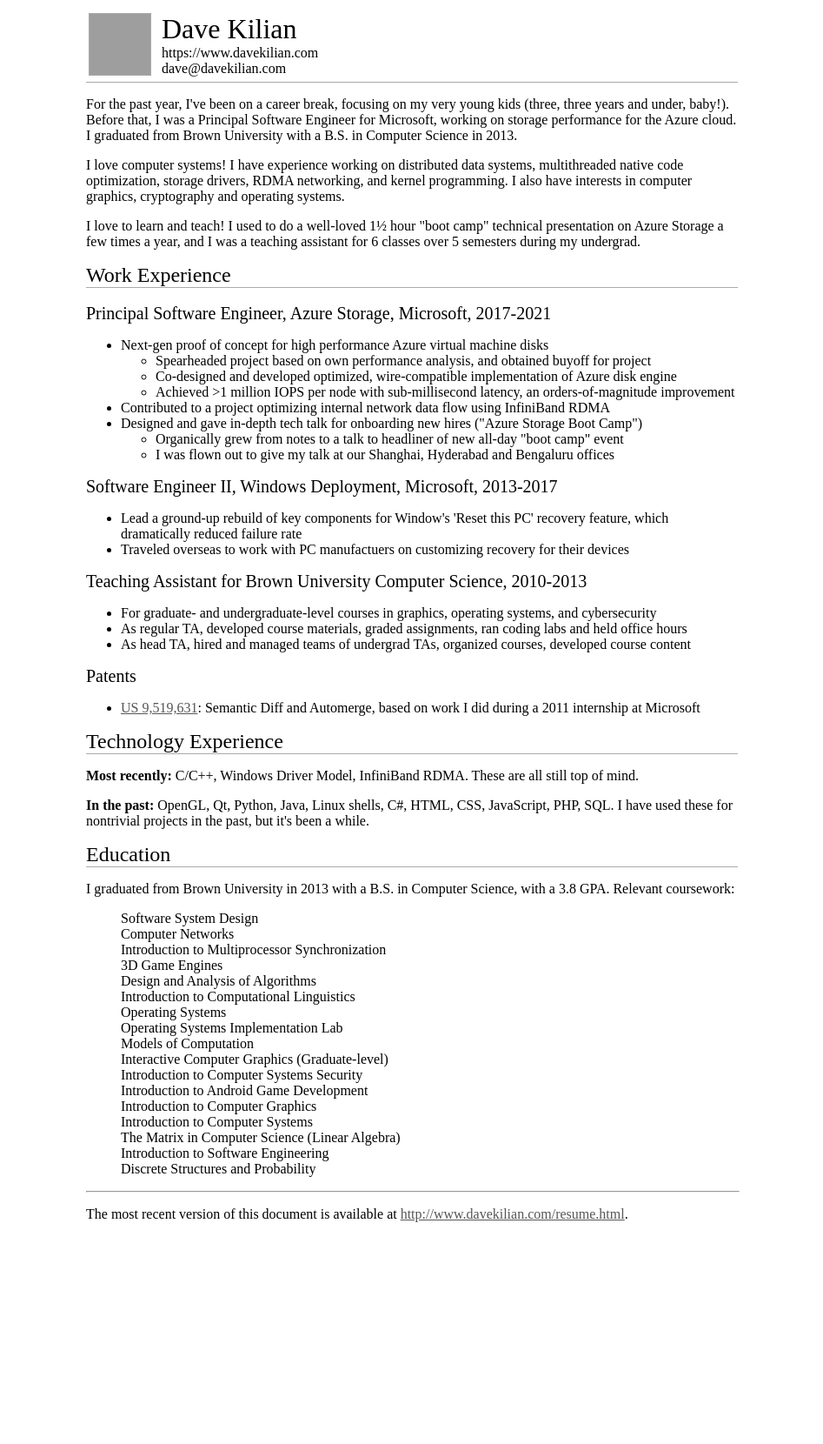
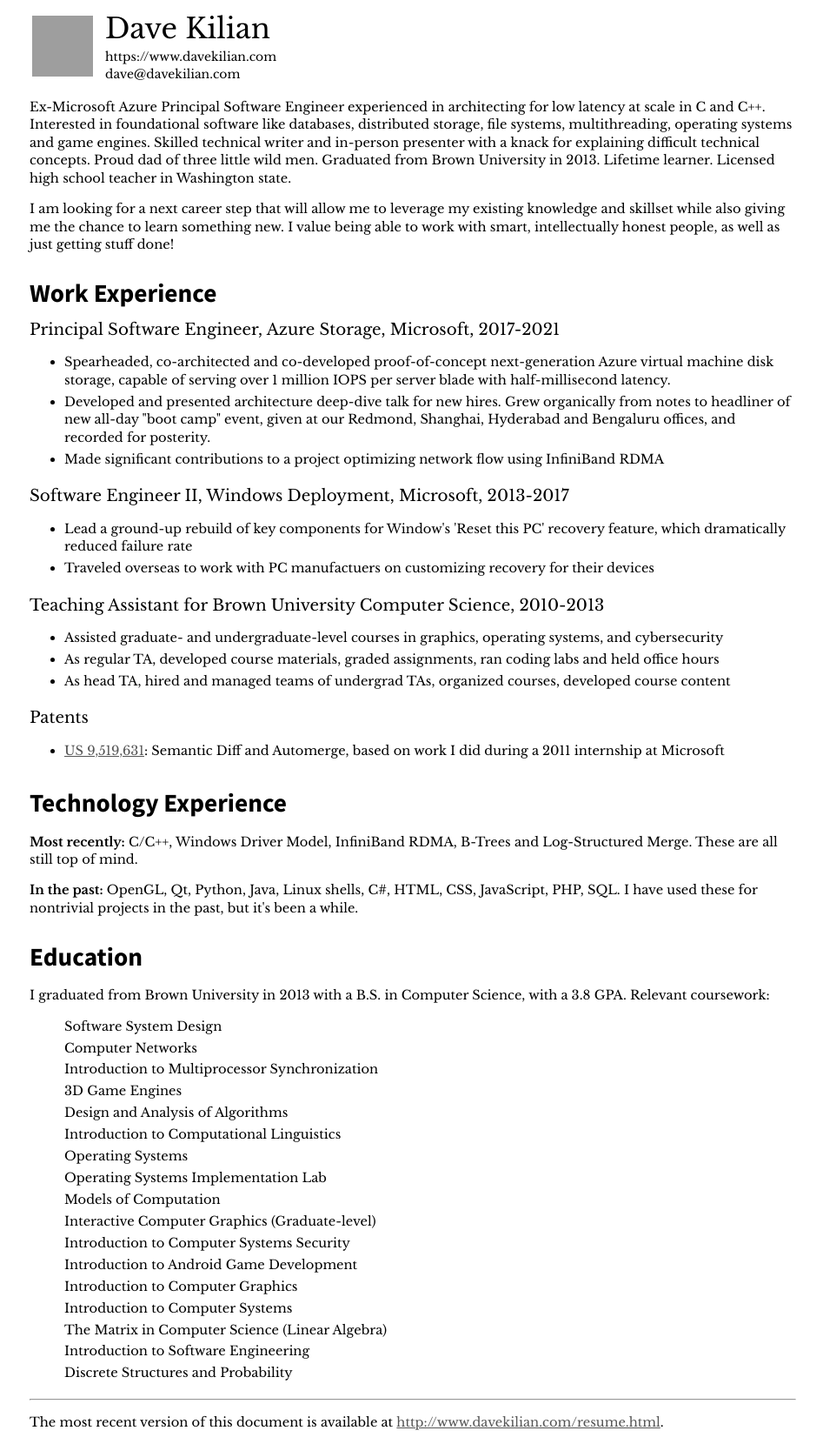
Before and after one commit to davekilian/davekilian.github.com, a Jekyll site: the page resume.html, which Jekyll copies as it is, in a window 1280 px wide. Shown: the whole page at 87% size, without its empty margins (166-1113 px from the left). Built offline with Jekyll 4.4.1, drawn with Linux system fonts in a browser that asks for light colours; before the commit the page ends 1421 px from its top, so only the background shows below that; grey boxes are pictures that could not be loaded.

Commit message:
Resume facelift

```diff
--- a/_layouts/default.html
+++ b/_layouts/default.html
@@ -21,7 +21,7 @@
                         <div class="row-fluid">
                             <div class="col-xs-3"><h4><a href="/about.html">About</a></h4></div>
                             <div class="col-xs-3"><h4><a href="/index.html">Blog</a></h4></div>
-                            <div class="col-xs-3"><h4><a href="/resume.html">CV</a></h4></div>
+                            <div class="col-xs-3"><h4><a href="/resume.pdf">CV</a></h4></div>
                             <div class="col-xs-3"><h4><a href="http://www.github.com/davekilian">GitHub</a></h4></div>
                         </div>
                         </center>
--- a/resume.html
+++ b/resume.html
@@ -4,6 +4,10 @@
 		<meta http-equiv="Content-Type" content="text/html; charset=UTF-8">
 		<title>Dave Kilian's Resume</title>
 		<style type="text/css">
+            html {
+                -webkit-font-smoothing: antialiased;
+            }
+
 			div.left { float: left }
 
 			div.right {
@@ -11,8 +15,11 @@
 				text-align: right;
 			}
 
-			.section-header {
-				font-size: 150%;
+			h2 {
+				font-size: 200%;
+                font-family: "Source Sans Pro";
+                font-weight: 700;
+                margin-bottom: .3em;
 			}
 
 			.bottom-border {
@@ -23,65 +30,56 @@
 			}
 
 			a { color: #555 }
+
+            li { padding-bottom: .3em }
 		</style>
+        <link rel="preconnect" href="https://fonts.googleapis.com">
+        <link rel="preconnect" href="https://fonts.gstatic.com" crossorigin>
+        <link href="https://fonts.googleapis.com/css2?family=Libre+Baskerville:wght@400;700&display=swap" rel="stylesheet">
+        <link href="https://fonts.googleapis.com/css2?family=Source+Sans+Pro:wght@700&display=swap" rel="stylesheet">
 	</head>
-	<body>
-		<div style="width: 750px; margin-left:auto; margin-right: auto">
+	<body style="font-family: 'Libre Baskerville'; font-size: 11pt; line-height: 1.4">
+		<div style="width: 880px; margin-left:auto; margin-right: auto">
 
 			<!-- Contact information -->
 			<table style="width: 100%"><tr>
 				<td style="width: 80px; height: 80px">
                     <img src="http://www.gravatar.com/avatar/45adbee0467afae3e26db7d060e0b386.png"
-                         width="70px" height="70px" alt="" style="vertical-align: middle; border: 1px solid #aaa">
+                         width="70px" height="70px" alt="" style="vertical-align: middle">
 				</td>
 				<td>
-					<span style="font-size: 200%">Dave Kilian</span><br>
+					<span style="font-size: 220%">Dave Kilian</span><br>
 
-					<div class="left">
+					<div class="left" style="font-size: 95%">
                         https://www.davekilian.com<br>
 						dave@davekilian.com
 					</div>
 				</td>
 			</tr></table>
-
-			<div style="width: 100%" class="bottom-border"></div>
-
-			<!-- Summary -->
-            <p>For the past year, I've been on a career break, focusing on my very young kids (three, three years and under, baby!).<br>
-            Before that, I was a Principal Software Engineer for Microsoft, working on storage performance for the Azure cloud.<br>
-            I graduated from Brown University with a B.S. in Computer Science in 2013.</p>
-
-            <p>I love computer systems!
-            I have experience working on distributed data systems, multithreaded native code optimization, storage drivers,
-            RDMA networking, and kernel programming. I also have interests in computer graphics, cryptography and
-            operating systems.</p>
-
-            <p>I love to learn and teach!
-            I used to do a well-loved  1&half; hour "boot camp" technical presentation on Azure Storage a few times a year,
-            and I was a teaching assistant for 6 classes over 5 semesters during my undergrad.</p>
+            <p>
+            Ex-Microsoft Azure Principal Software Engineer experienced in architecting for low latency at scale in C and C++.
+            Interested in foundational software like databases, distributed storage, file systems, multithreading, operating systems and game engines.
+            Skilled technical writer and in-person presenter with a knack for explaining difficult technical concepts.
+            Proud dad of three little wild men.
+            Graduated from Brown University in 2013.
+            Lifetime learner.
+            Licensed high school teacher in Washington state.
+            </p>
+            <p>
+            I am looking for a next career step that will allow me to leverage my existing knowledge and skillset while also giving me the chance to learn something new.
+            I value being able to work with smart, intellectually honest people, as well as just getting stuff done!
+            </p>
 
 			<!-- Work Experience -->
-			<span class="section-header bottom-border">Work Experience</span><br>
+            <h2>Work Experience</h2>
 
 			<span style="font-size: 125%">Principal Software Engineer, Azure Storage, Microsoft, 2017-2021</span><br>
 
             <ul>
-                <li>Next-gen proof of concept for high performance Azure virtual machine disks
-                    <ul>
-                        <li>Spearheaded project based on own performance analysis, and obtained buyoff for project</li>
-                        <li>Co-designed and developed optimized, wire-compatible implementation of Azure disk engine</li>
-                        <li>Achieved &gt;1 million IOPS per node with sub-millisecond latency, an orders-of-magnitude improvement</li>
-                    </ul>
-                </li>
-                <li>Contributed to a project optimizing internal network data flow using InfiniBand RDMA</li>
-                <li>Designed and gave in-depth tech talk for onboarding new hires ("Azure Storage Boot Camp")
-                    <ul>
-                        <li>Organically grew from notes to a talk to headliner of new all-day "boot camp" event</li>
-                        <li>I was flown out to give my talk at our Shanghai, Hyderabad and Bengaluru offices</li>
-                    </ul>
-                </li>
+                <li>Spearheaded, co-architected and co-developed proof-of-concept next-generation Azure virtual machine disk storage, capable of serving over 1 million IOPS per server blade with half-millisecond latency.</li>
+                <li>Developed and presented architecture deep-dive talk for new hires. Grew organically from notes to headliner of new all-day "boot camp" event, given at our Redmond, Shanghai, Hyderabad and Bengaluru offices, and recorded for posterity.</li>
+                <li>Made significant contributions to a project optimizing network flow using InfiniBand RDMA</li>
             </ul>
-
 			<span style="font-size: 125%">Software Engineer II, Windows Deployment, Microsoft, 2013-2017</span><br>
 
             <ul>
@@ -92,7 +90,7 @@
 
 			<span style="font-size: 125%">Teaching Assistant for Brown University Computer Science, 2010-2013</span><br>
             <ul>
-                <li>For graduate- and undergraduate-level courses in graphics, operating systems, and cybersecurity</li>
+                <li>Assisted graduate- and undergraduate-level courses in graphics, operating systems, and cybersecurity</li>
                 <li>As regular TA, developed course materials, graded assignments, ran coding labs and held office hours</li>
                 <li>As head TA, hired and managed teams of undergrad TAs, organized courses, developed course content</li>
 			</ul>
@@ -104,16 +102,16 @@
             </ul>
 
 			<!-- Technologies -->
-			<span class="section-header bottom-border">Technology Experience</span>
+			<h2>Technology Experience</h2>
 
-            <p><b>Most recently:</b> C/C++, Windows Driver Model, InfiniBand RDMA.
+            <p><b>Most recently:</b> C/C++, Windows Driver Model, InfiniBand RDMA, B-Trees and Log-Structured Merge.
             These are all still top of mind.</p>
 
             <p><b>In the past:</b> OpenGL, Qt, Python, Java, Linux shells, C#, HTML, CSS, JavaScript, PHP, SQL.
             I have used these for nontrivial projects in the past, but it's been a while.</p>
 
 			<!-- Education -->
-			<span class="section-header bottom-border">Education</span>
+			<h2 style="page-break-before: always">Education</h2>
             <p>I graduated from Brown University in 2013 with a B.S. in Computer Science, with a 3.8 GPA.
             Relevant coursework:</p>
 			<ul style="list-style-type: none">
```
Also changed, not shown: 1 other file.
